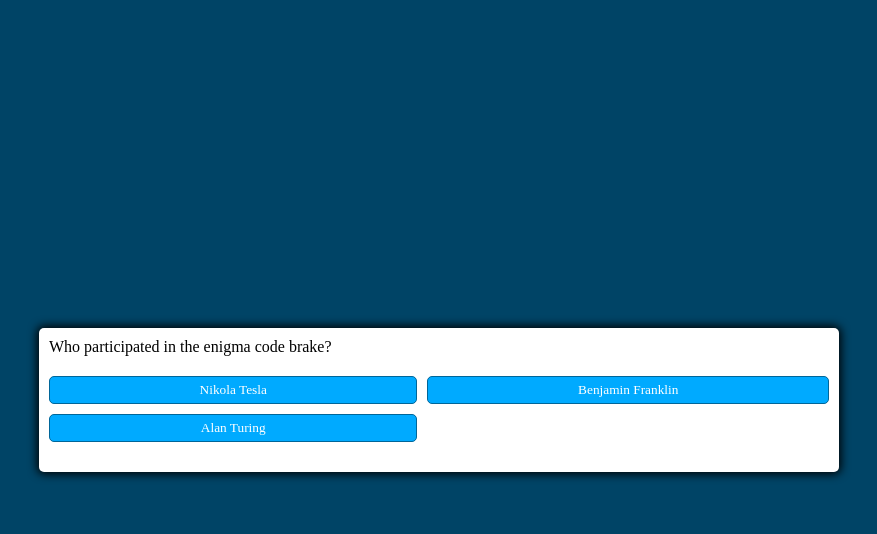
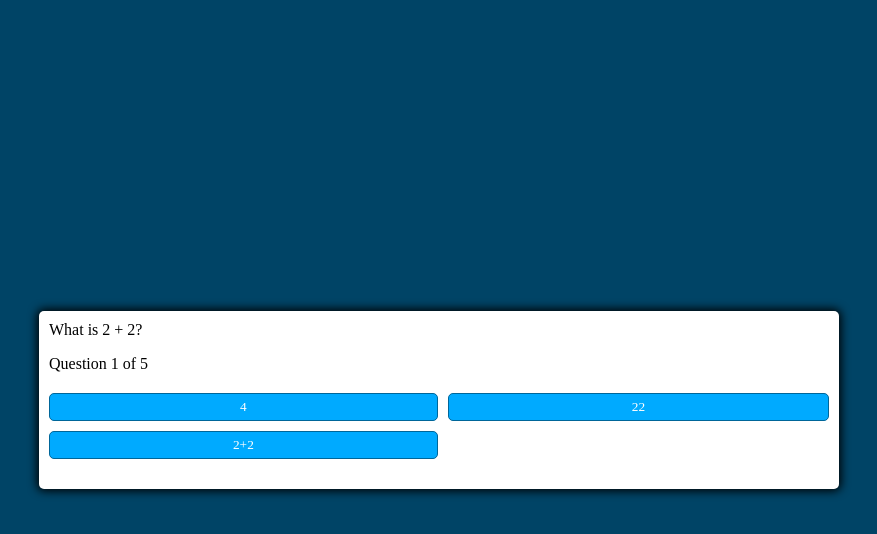
Before and after one commit to Mast8/javas-quiz, a plain HTML site: page index.html in a window 1280 px wide. Both pictures are taken after a click on the button "Start". Shown: the whole page, without its empty margins (201-1078 px from the left). Drawn offline with Linux system fonts and the light colour scheme.

Commit message:
question number and total

```diff
--- a/index.html
+++ b/index.html
@@ -12,6 +12,7 @@
   <div class="container">
     <div id="question-container" class="hide">
       <div id="question">Question</div>
+      <p id="progress">Question x of y</p>
       <div id="answer-buttons" class="btn-grid">
         <button class="btn">Answer 1</button>
         <button class="btn">Answer 2</button>
--- a/script.js
+++ b/script.js
@@ -15,14 +15,14 @@ nextButton.addEventListener('click', () => {
 function startGame() {
   startButton.classList.add('hide')
   shuffledQuestions = questions.sort(() => Math.random() - .5)
-  currentQuestionIndex = 0
+  currentQuestionIndex = 1
   questionContainerElement.classList.remove('hide')
   setNextQuestion()
 }
 
 function setNextQuestion() {
-  resetState()
-  showQuestion(shuffledQuestions[currentQuestionIndex])
+  resetState();
+  showQuestion(shuffledQuestions[currentQuestionIndex]);
 }
 
 function showQuestion(question) {
@@ -36,7 +36,9 @@ function showQuestion(question) {
     }
     button.addEventListener('click', selectAnswer)
     answerButtonsElement.appendChild(button)
+
   })
+  showProgress();
 }
 
 function resetState() {
@@ -55,13 +57,26 @@ function selectAnswer(e) {
     setStatusClass(button, button.dataset.correct)
     button.disabled = true;
   })
+
   if (shuffledQuestions.length > currentQuestionIndex + 1) {
+    console.log(currentQuestionIndex);
     nextButton.classList.remove('hide')
   } else {
     startButton.innerText = 'Restart'
     startButton.classList.remove('hide')
   }
 }
+
+
+
+function showProgress() {
+  //currentQuestionIndex = currentQuestionIndex+1;
+
+  let ProgressElement = document.getElementById("progress");
+  ProgressElement.innerHTML =
+  `Question ${currentQuestionIndex} of ${questions.length}`;
+};
+
 
 function setStatusClass(element, correct) {
   clearStatusClass(element)
```
